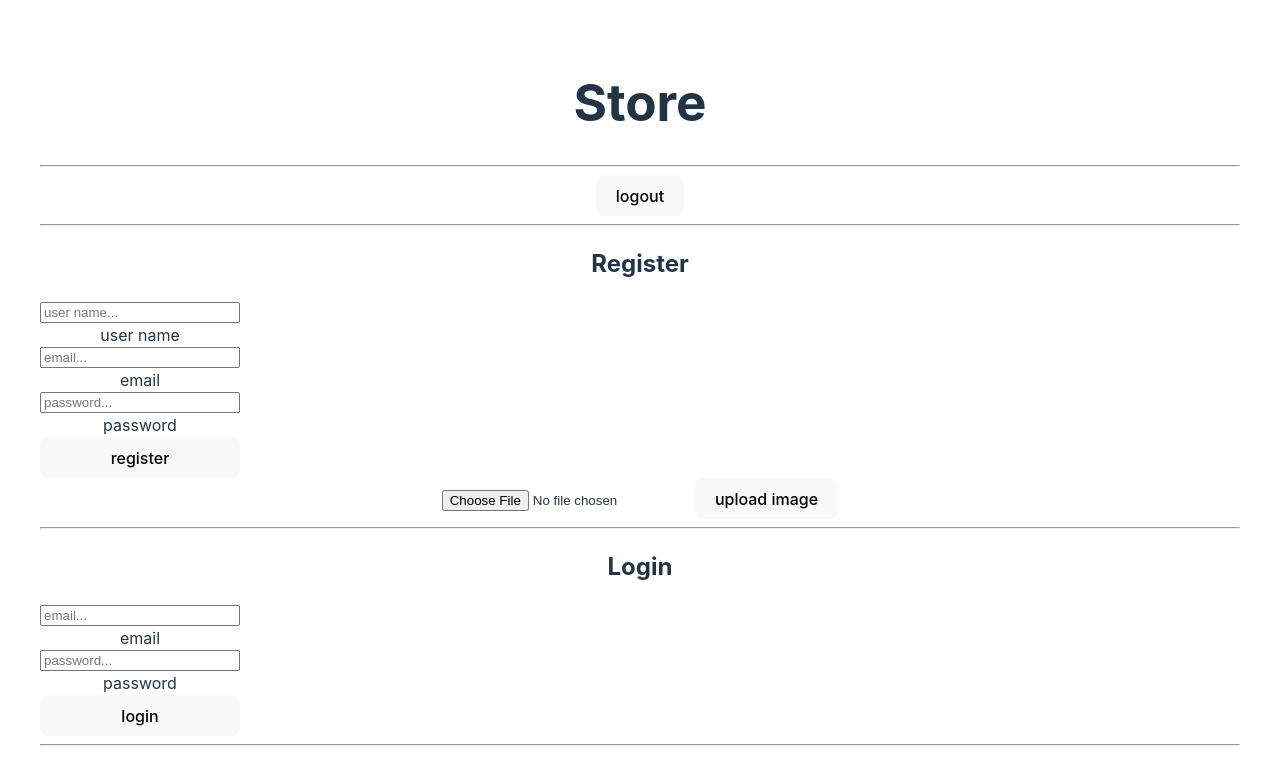
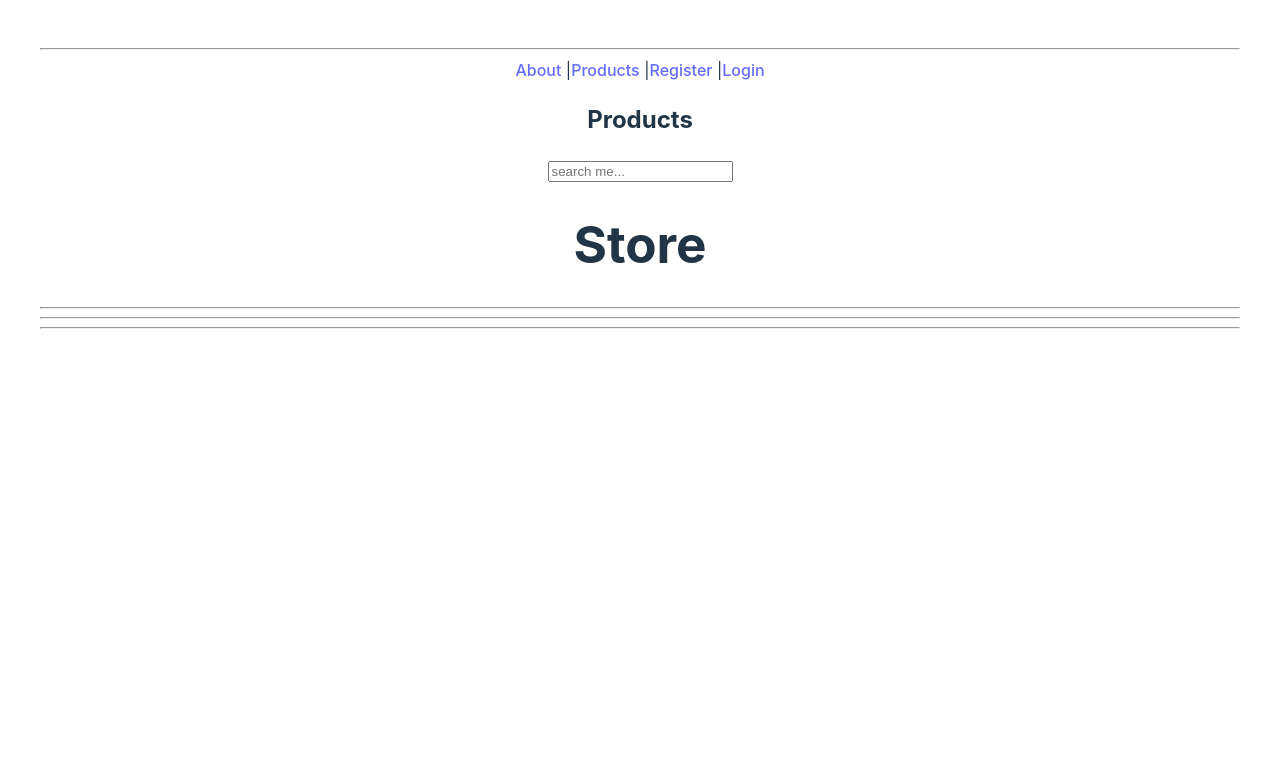
Before and after one commit to dIvashinin/project4mern, a React (Vite) app in the folder client/: page /products in a window 1280 px wide. Shown: the top 784 px of the page. Built offline with nearby package versions, Linux system fonts and the light colour scheme.

Commit message:
created routes to elements

```diff
--- a/client/components/Navbar.tsx
+++ b/client/components/Navbar.tsx
@@ -0,0 +1,17 @@
+// import React from 'react';
+import  {Link} from "react-router-dom";
+
+function Navbar() {
+  return (
+
+    <nav>
+        <Link to={"about"}>About</Link> |
+         <Link to={"products"}>Products</Link> |
+         <Link to={"register"}>Register</Link> |
+         <Link to={"login"}>Login</Link>
+    </nav>
+
+  );
+}
+
+export default Navbar;
--- a/client/package.json
+++ b/client/package.json
@@ -11,7 +11,8 @@
   },
   "dependencies": {
     "react": "^18.2.0",
-    "react-dom": "^18.2.0"
+    "react-dom": "^18.2.0",
+    "react-router-dom": "^6.17.0"
   },
   "devDependencies": {
     "@types/react": "^18.2.15",
--- a/client/src/App.tsx
+++ b/client/src/App.tsx
@@ -1,57 +1,92 @@
 // import { useState } from 'react'
+import {
+  createRoutesFromElements,
+  createBrowserRouter,
+  Route,
+  RouterProvider,
+//  Link,
+  Outlet,
+} from "react-router-dom";
 
-import { useEffect, useState } from "react";
+
+// import { useEffect, useState } from "react";
 import Login from "../views/Login";
 import Register from "../views/Register";
+import About from "../views/About";
+import Navbar from "../components/Navbar";
+import Products from "../views/Products";
 
-// import './App.css'
+
+// import './App.css';
 
 function App() {
 
   //router
+const router = createBrowserRouter(
+  createRoutesFromElements(
+    <Route path="/" element={<Root/>}>
+      {/* <Route index element = {<Home/>} /> */}
+      <Route path="products" element = {<Products/>} />
+      <Route path="about" element = {<About/>} />
+      <Route path="register" element = {<Register/>} />
+      <Route path="login" element = {<Login/>} />
+    </Route>
+  )
+);
 
 
 
-  const [isUserLogged, setIsUserLogged] = useState(false);
-  const isUserLoggedIn = () => {
-    const token = localStorage.getItem("token");
-    //or shorter in one line what's below
-    return token ? true : false
-    // if (token){
-    //     return true
-    // }else {
-    //    return false
-    // }
-};
 
-const logout = () => {
-  localStorage.removeItem("token");
-  setIsUserLogged (false);
-}
+//   const [isUserLogged, setIsUserLogged] = useState(false);
+//   const isUserLoggedIn = () => {
+//     const token = localStorage.getItem("token");
+//     //or shorter in one line what's below
+//     return token ? true : false
+//     // if (token){
+//     //     return true
+//     // }else {
+//     //    return false
+//     // }
+// };
 
-useEffect(() => {
-  const isLoggedIn = isUserLoggedIn();
-  if (isLoggedIn) {
-    console.log("user is logged in");
-    setIsUserLogged(true);
-  }else {
-    console.log("user is not logged in");
-    setIsUserLogged(false);
-  }
-}, [isUserLogged]);
+// const logout = () => {
+//   localStorage.removeItem("token");
+//   setIsUserLogged (false);
+// }
+
+// useEffect(() => {
+//   const isLoggedIn = isUserLoggedIn();
+//   if (isLoggedIn) {
+//     console.log("user is logged in");
+//     setIsUserLogged(true);
+//   }else {
+//     console.log("user is not logged in");
+//     setIsUserLogged(false);
+//   }
+// }, [isUserLogged]);
 
   return (
     <>
+     <hr />
+
+     <RouterProvider router={router}/>
+     <Outlet/>
      <h1>Store</h1>
+    {/* <button onClick={logout}>logout</button> */}
      <hr />
-    <button onClick={logout}>logout</button>
+     {/* <Register/> */}
      <hr />
-     <Register/>
-     <hr />
-     <Login/>
+     {/* <Login/> */}
      <hr />
     </>
   );
 }
-
+const Root = () => {
+  return (
+    <>
+    <Navbar/>
+    <Outlet/>
+    </>
+  );
+};
 export default App;
--- a/client/views/About.tsx
+++ b/client/views/About.tsx
@@ -0,0 +1,11 @@
+// import React from 'react';
+
+function About() {
+  return (
+    <div>
+        <h2>About</h2>
+    </div>
+  )
+}
+
+export default About;
--- a/client/views/Login.tsx
+++ b/client/views/Login.tsx
@@ -1,4 +1,4 @@
-import { ChangeEvent, FormEvent, useState } from "react";
+import { ChangeEvent, FormEvent, useEffect, useState } from "react";
 
 type LoginCredentials = {
     email: string;
@@ -63,6 +63,35 @@
 }
 };
 
+  const [isUserLogged, setIsUserLogged] = useState(false);
+  const isUserLoggedIn = () => {
+    const token = localStorage.getItem("token");
+    //or shorter in one line what's below
+    return token ? true : false
+    // if (token){
+    //     return true
+    // }else {
+    //    return false
+    // }
+};
+
+const logout = () => {
+  localStorage.removeItem("token");
+  setIsUserLogged (false);
+}
+
+useEffect(() => {
+  const isLoggedIn = isUserLoggedIn();
+  if (isLoggedIn) {
+    console.log("user is logged in");
+    setIsUserLogged(true);
+  }else {
+    console.log("user is not logged in");
+    setIsUserLogged(false);
+  }
+}, [isUserLogged]);
+
+
   return (
     <div>
       <h2>Login</h2>
@@ -85,6 +114,7 @@
           />
           <label htmlFor="password">password</label>
           <button type="submit">login</button>
+          <button onClick={logout}>logout</button>
         </form>
       </div>
     </div>
--- a/client/views/Products.tsx
+++ b/client/views/Products.tsx
@@ -0,0 +1,31 @@
+import { useState } from "react";
+
+function Products() {
+
+    const [inputText, setInputText] = useState("");
+
+    const inputChangeHandler = (event) => {
+        console.log("event.target.value :>> ", event.target.value);
+        const text = event.target.value;
+        setInputText(text);
+      };
+
+  return (
+    <div>
+        <h2>Products</h2>
+
+        <div className="searchbar">
+        <input
+            id="mySearchInput"
+          className="search-input"
+          type="text"
+          placeholder="search me..."
+          onChange={inputChangeHandler}
+        />
+      </div>
+
+    </div>
+  )
+}
+
+export default Products;
```
Also changed, not shown: client/views/Home.tsx (added, +11 -0 lines), 1 other file (tests, documents, lock files or other folders).
